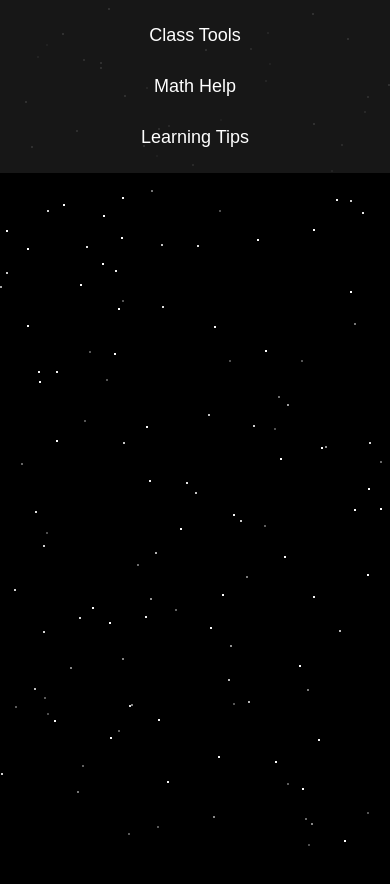
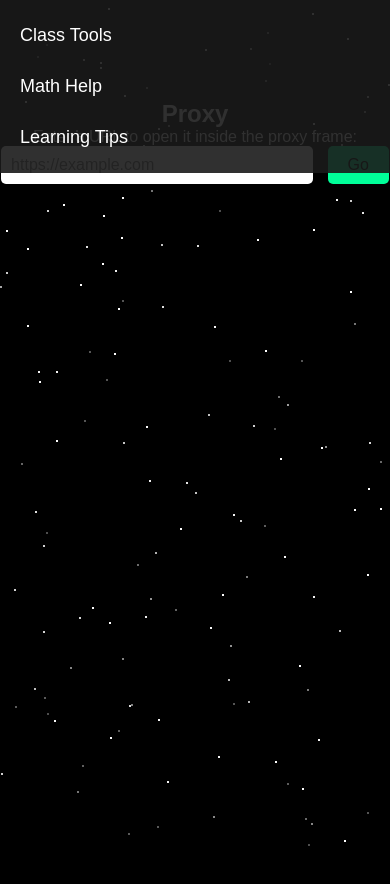
Before and after one commit to cleverman456/CLEVERMAN456.github.io, a plain HTML site: page dashboard.html in a window 390 px wide. Before the commit the page ends 844 px from the top, so only its background shows below. Drawn offline with Linux system fonts and the light colour scheme.

Commit message:
Update dashboard.html

```diff
--- a/dashboard.html
+++ b/dashboard.html
@@ -1,12 +1,11 @@
 <!DOCTYPE html>
 <html lang="en">
 <head>
-    <meta charset="UTF-8">
-    <meta name="viewport" content="width=device-width, initial-scale=1.0">
+  <meta charset="UTF-8" />
+  <meta name="viewport" content="width=device-width, initial-scale=1.0" />
   <title>Clever | Portal</title>
-    <link rel="icon" type="image/png" href="images/Clever-Logo.jpg"> <!-- Favicon -->
+  <link rel="icon" type="image/png" href="images/Clever-Logo.jpg" />
   <style>
-        /* Reset default margin and padding */
     * {
       margin: 0;
       padding: 0;
@@ -14,7 +13,6 @@
       font-family: Arial, sans-serif;
     }
 
-        /* Full-page black background */
     body {
       background-color: #000;
       color: white;
@@ -22,7 +20,6 @@
       height: 100vh;
     }
 
-        /* Starry Background */
     .stars {
       position: fixed;
       top: 0;
@@ -46,10 +43,9 @@
       100% { opacity: 1; }
     }
 
-        /* Top Navigation Bar */
     .navbar {
       width: 100%;
-            background-color: rgba(26, 26, 26, 0.9); /* Slight transparency */
+      background-color: rgba(26, 26, 26, 0.9);
       padding: 15px 0;
       display: flex;
       justify-content: center;
@@ -60,7 +56,6 @@
       z-index: 10;
     }
 
-        /* Navigation links */
     .nav-item {
       color: white;
       text-decoration: none;
@@ -69,40 +64,86 @@
       transition: 0.3s ease-in-out;
     }
 
-        /* Hover effect */
     .nav-item:hover {
       background-color: rgba(255, 255, 255, 0.2);
       border-radius: 5px;
     }
 
-        /* Responsive - Stack items on small screens */
+    .container {
+      margin-top: 100px;
+      text-align: center;
+      z-index: 1;
+      position: relative;
+    }
+
+    input[type="text"] {
+      padding: 10px;
+      width: 300px;
+      border-radius: 5px;
+      border: none;
+      font-size: 16px;
+    }
+
+    button {
+      padding: 10px 20px;
+      margin-left: 10px;
+      font-size: 16px;
+      border-radius: 5px;
+      border: none;
+      background-color: #00ff99;
+      color: black;
+      cursor: pointer;
+    }
+
+    iframe {
+      margin-top: 20px;
+      width: 90vw;
+      height: 70vh;
+      border: none;
+      border-radius: 10px;
+    }
+
     @media (max-width: 600px) {
       .navbar {
         flex-direction: column;
-                align-items: center;
         gap: 10px;
       }
+
+      input[type="text"] {
+        width: 80%;
       }
 
-
+      iframe {
+        width: 95vw;
+        height: 60vh;
+      }
+    }
   </style>
 </head>
 <body>
 
-    <!-- Starry Background -->
   <div class="stars"></div>
 
-    <!-- Navigation Bar -->
+  <!-- Navigation -->
   <nav class="navbar">
     <a href="classto0ls.html" class="nav-item">Class Tools</a>
     <a href="mathhelp.html" class="nav-item">Math Help</a>
     <a href="learningtips.html" class="nav-item">Learning Tips</a>
   </nav>
 
+  <div class="container">
+    <h2>Proxy</h2>
+    <p>Enter a URL to open it inside the proxy frame:</p>
+    <input type="text" id="proxyUrl" placeholder="https://example.com" />
+    <button onclick="loadProxy()">Go</button>
+
+    <div id="frame-container">
+      <iframe id="proxyFrame" style="display: none;"></iframe>
+    </div>
+  </div>
 
   <script>
-
-        // JavaScript to Generate Stars for Background
+    // Star background generator
     function createStars(count) {
       const starsContainer = document.querySelector('.stars');
       for (let i = 0; i < count; i++) {
@@ -114,7 +155,24 @@
         starsContainer.appendChild(star);
       }
     }
+
     createStars(150);
+
+    // Load site into proxy
+    function loadProxy() {
+      const input = document.getElementById('proxyUrl').value.trim();
+      const frame = document.getElementById('proxyFrame');
+      if (!input.startsWith('http')) {
+        alert('Include the full URL like https://example.com');
+        return;
+      }
+
+      // Use your custom domain to launch the proxy
+      const encodedUrl = encodeURIComponent(input);
+      const proxyLaunch = `https://classroom-x-games.us.to/service/${encodedUrl}`;
+      frame.src = proxyLaunch;
+      frame.style.display = 'block';
+    }
   </script>
 
 </body>
```
Lines whose indentation alone changed are shown as unchanged.
